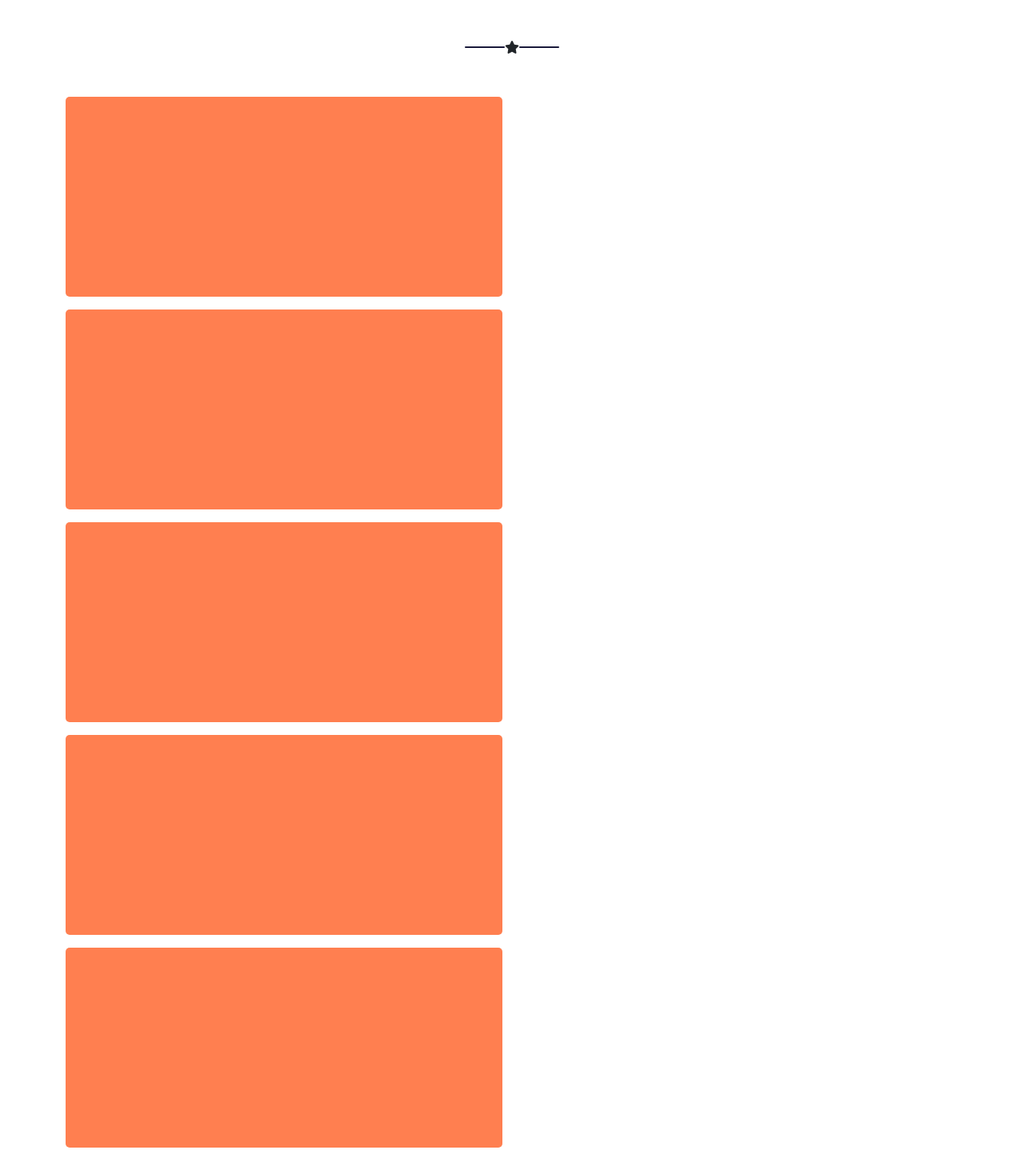
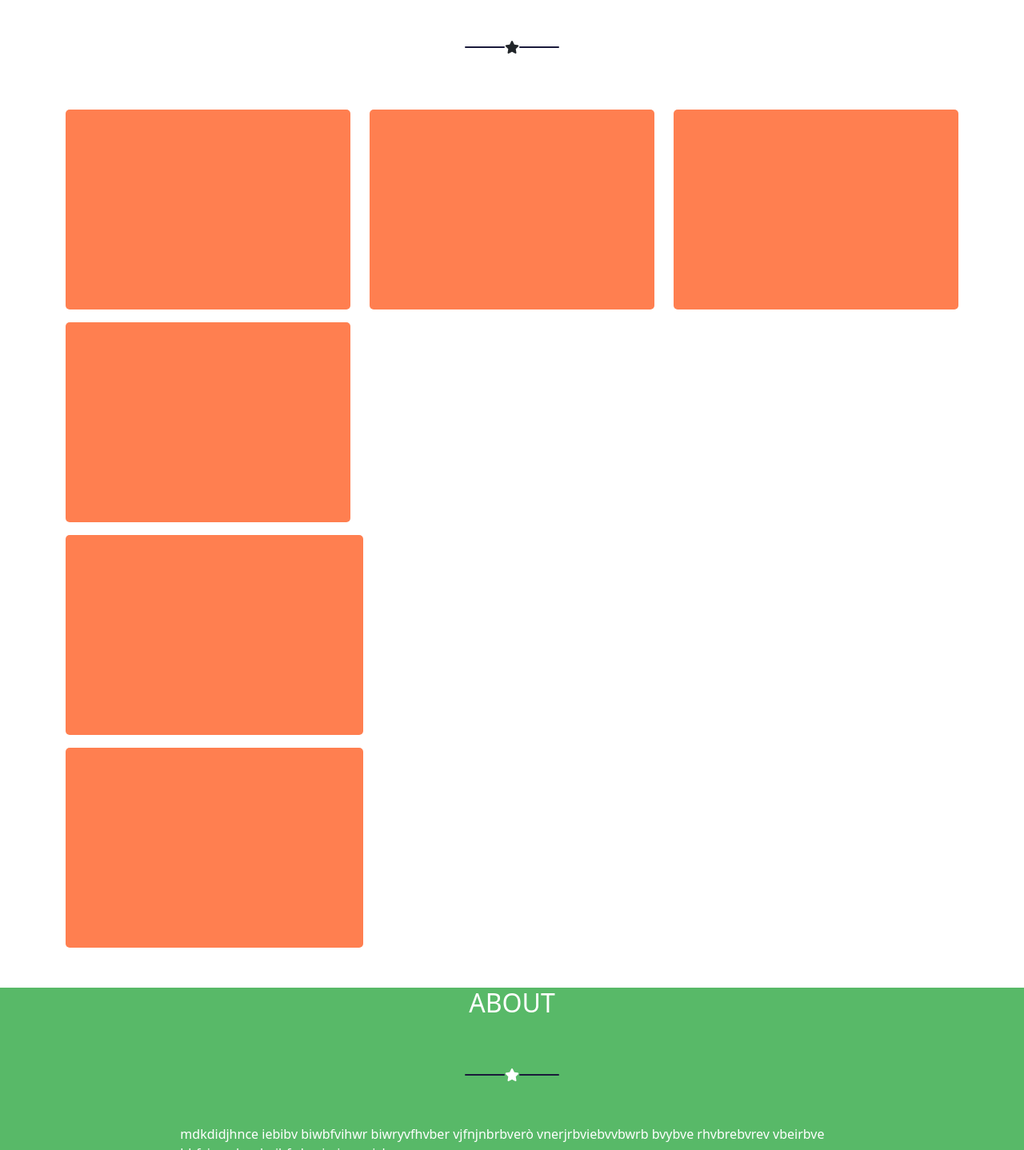
Before and after one commit to artemisia000/html-css-bootstrap-freelancer, a plain HTML site: page index.html in a window 1280 px wide. Shown: the part 753-2191 px from the top of the page at 80% size. Drawn offline with nearby package versions, Linux system fonts and the light colour scheme.

Commit message:
colonne immagini

```diff
--- a/index.html
+++ b/index.html
@@ -92,40 +92,29 @@
         <!--IMAGES-->
 
 
-        <div class="row  mt-3">
-            <div class="col-12 col-md-6 ">
+        <div class="row">
+            <div class="col-12 col-md-6 col-lg-4 mt-3">
                 <div class="box"></div>
             </div>
-        </div>
 
-        <div class="row mt-3">
-            <div class="col-12 col-md-6 ">
+            <div class="col-12 col-md-6 col-lg-4 mt-3">
                 <div class="box"></div>
             </div>
-        </div>
 
-
-
-        <div class="row mt-3">
-            <div class="col-12 col-md-6">
+            <div class="col-12 col-md-6 col-lg-4 mt-3">
                 <div class="box"></div>
             </div>
-        </div>
 
-        <div class="row mt-3">
-            <div class="col-12 col-md-6">
+            <div class="col-12 col-md-6 col-lg-4 mt-3">
                 <div class="box"></div>
             </div>
-        </div>
+            </div>
 
-        <div class="row mt-3">
-            <div class="col-12 col-md-6">
+            <div class="col-12 col-md-6 col-lg-4 mt-3">
                 <div class="box"></div>
             </div>
-        </div>
 
-        <div class="row mt-3">
-            <div class="col-12 col-md-6">
+            <div class="col-12 col-md-6 col-lg-4 mt-3">
                 <div class="box"></div>
             </div>
         </div>
```
